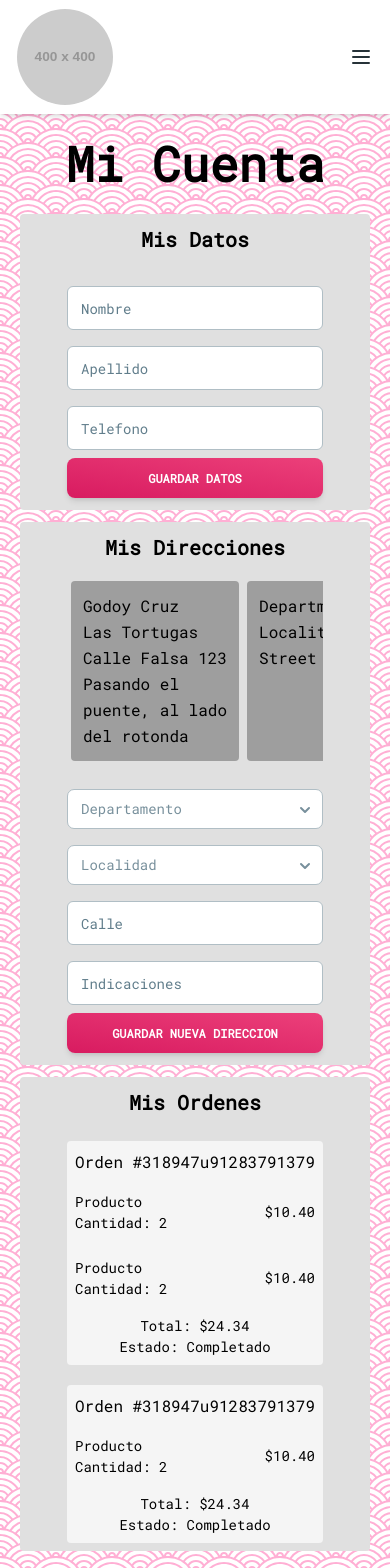
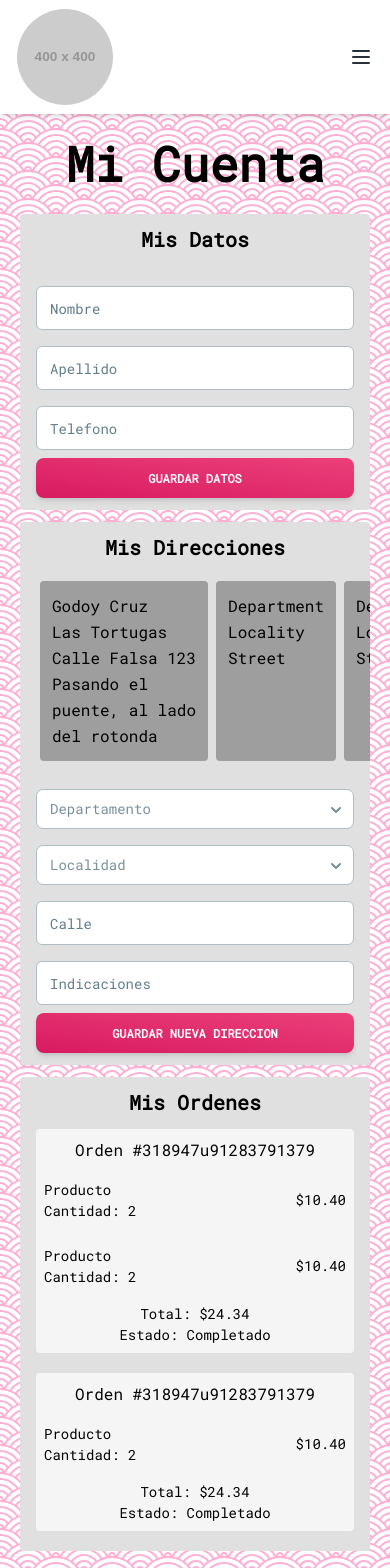
Before and after one commit to kmdz12/market, a React (Vite) app in the folder client/: page /account in a window 390 px wide. Shown: the top 1568 px of the page. Built offline with nearby package versions, Linux system fonts and the light colour scheme; no server answers.

Commit message:
feature: adjust inputs sizes for main breakpoint

```diff
--- a/client/src/pages/Account/Account.page.jsx
+++ b/client/src/pages/Account/Account.page.jsx
@@ -18,7 +18,7 @@ function AccountPage() {
                     {/* My Data Container */}
                     <div className='bg-gray-300 flex flex-col items-center rounded'>
                         <Typography variant='h5' className='py-3'>Mis Datos</Typography>
-                        <div className='py-3 w-64'>
+                        <div className='w-full py-3 px-4'>
                             <div className='py-2'>
                                 <Input className="bg-white" label='Nombre' variant="outlined" size='lg' />
                             </div>
@@ -40,7 +40,7 @@ function AccountPage() {
                     <div className='bg-gray-300 flex flex-col items-center rounded my-3'>
                         <Typography variant='h5' className='py-3'>Mis Direcciones</Typography>
                         {/* Saved Directions Container*/}
-                        <div className='flex flex-row overflow-x-scroll py-2 w-64'>
+                        <div className='flex flex-row overflow-x-scroll py-2 w-full px-4'>
                             <div className='bg-gray-500 rounded p-3 mx-1'>
                                 <Typography className='whitespace-nowrap'>Godoy Cruz</Typography>
                                 <Typography className='whitespace-nowrap'>Las Tortugas</Typography>
@@ -59,7 +59,7 @@ function AccountPage() {
                             </div>
                         </div>
                         {/* New Direction Container */}
-                        <div className='py-3 w-64'>
+                        <div className='py-3 w-full px-4'>
                             <div className='py-2'>
                                 <Select label="Departamento" className='bg-white'>
                                     <Option>Material Tailwind HTML</Option>
@@ -91,10 +91,10 @@ function AccountPage() {
                         </div>
                     </div>
 
-                    <div className='bg-gray-300 flex flex-col items-center rounded mb-5'>
+                    <div className='bg-gray-300 flex flex-col items-center rounded mb-5 px-4'>
                         <Typography variant='h5' className='py-3'>Mis Ordenes</Typography>
 
-                        <div className='py-2 my-3 w-64 bg-gray-100 rounded mb-2'>
+                        <div className='py-2 w-full bg-gray-100 rounded mb-5'>
                             <Typography className='text-center'>Orden #318947u91283791379</Typography>
                             <div className='flex justify-between items-center my-2 p-2'>
                                 <div>
@@ -118,7 +118,7 @@ function AccountPage() {
                             </div>
                         </div>
 
-                        <div className='py-2 my-3 w-64 bg-gray-100 rounded mb-2'>
+                        <div className='py-2 w-full bg-gray-100 rounded mb-5'>
                             <Typography className='text-center'>Orden #318947u91283791379</Typography>
                             <div className='flex justify-between items-center my-2 p-2'>
                                 <div>
```
